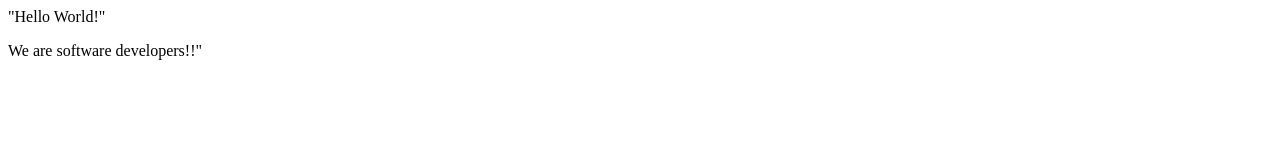
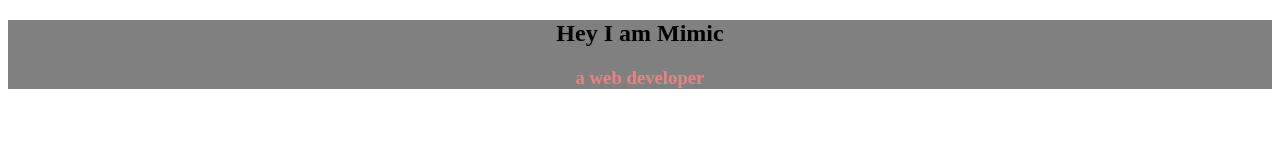
Before and after one commit to sddoe/project, a plain HTML site: page index.html in a window 1280 px wide. Drawn offline with Linux system fonts and the light colour scheme.

Commit message:
first two stories

```diff
--- a/css/style.css
+++ b/css/style.css
@@ -0,0 +1,9 @@
+#welcome-section{
+    background-color: gray;
+    text-align: center;
+
+}
+
+.wellcome{
+    color:lightcoral;
+}
--- a/index.html
+++ b/index.html
@@ -7,22 +7,13 @@
   </head>
 
   <body>
-    <!-- <script src="https://cdn.freecodecamp.org/testable-projects-fcc/v1/bundle.js"></script> -->
+    <script src="https://cdn.freecodecamp.org/testable-projects-fcc/v1/bundle.js"></script>
+    <section id="welcome-section">
+        <h1>Hey I am Mimic</h1>
+        <h3 class="wellcome">a web developer</h3>
+    </section>
 
-    <!--
+    <!-- <script  src="js/index.js"></script> -->
 
-    Hello Camper!
-
-    For now, the test suite only works in Chrome!
-    Please read the README below in the JS Editor before beginning.
-    Feel free to delete this message once you have read it.
-    Good luck and Happy Coding!
-
-    - The freeCodeCamp Team
-
-    -->
-    <!-- <script  src="js/index.js"></script> -->
-    "Hello World!"
-    <p> We are software developers!!"</p>
   </body>
 </html>
```
